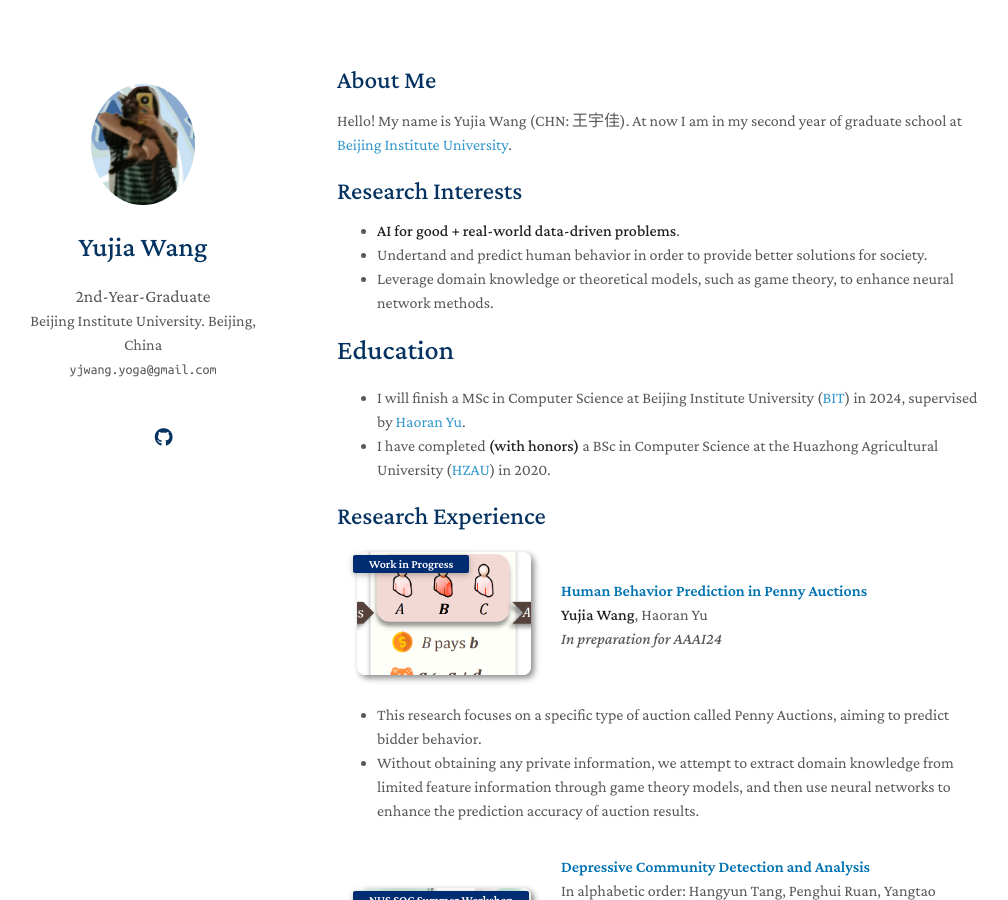
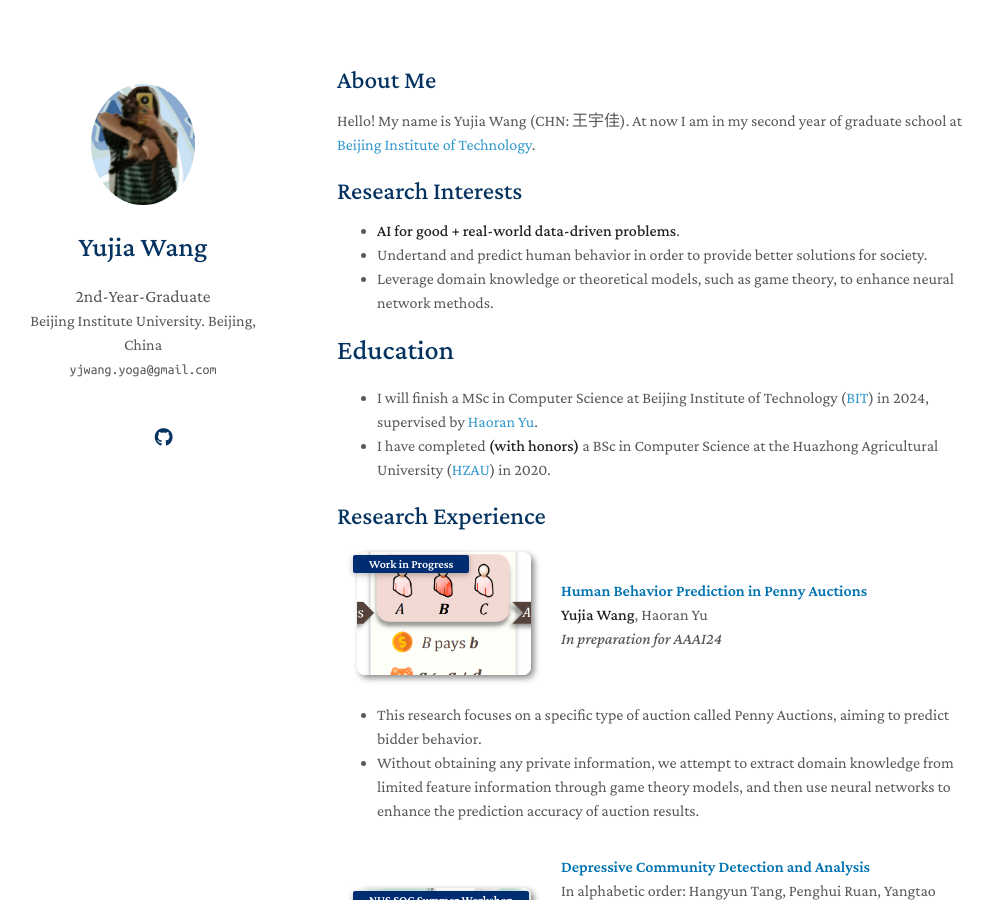
Before and after one commit to YogaWang7/YogaWang7.github.io, a Jekyll site: the page built from index.md, in a window 1280 px wide and 900 px high. Shown: the whole window, without its empty margins (133-1141 px from the left). Built offline with Jekyll 4.4.1, drawn with Linux system fonts in a browser that asks for light colours; nearby versions of some CDN libraries; a style sheet for code colours, icons or effects is not loaded; our own code applies the rules of GitHub Pages for plain Markdown files.

Commit message:
Update index.md

```diff
--- a/index.md
+++ b/index.md
@@ -4,7 +4,7 @@ layout: homepage
 
 ## About Me
 
-Hello! My name is Yujia Wang (CHN: 王宇佳). At now I am in my second year of graduate school at [Beijing Institute University](https://english.bit.edu.cn/).
+Hello! My name is Yujia Wang (CHN: 王宇佳). At now I am in my second year of graduate school at [Beijing Institute of Technology](https://english.bit.edu.cn/).
 
 ## Research Interests
 
@@ -14,7 +14,7 @@ Hello! My name is Yujia Wang (CHN: 王宇佳). At now I am in my second year of
 
 Education
 ======
-- I will finish a MSc in Computer Science at Beijing Institute University ([BIT](https://english.bit.edu.cn/)) in 2024, supervised by <a href = "https://scholar.google.com/citations?hl=en&user=-vZRFXgAAAAJ">Haoran Yu</a>.
+- I will finish a MSc in Computer Science at Beijing Institute of Technology ([BIT](https://english.bit.edu.cn/)) in 2024, supervised by <a href = "https://scholar.google.com/citations?hl=en&user=-vZRFXgAAAAJ">Haoran Yu</a>.
 - I have completed **(with honors)** a BSc in Computer Science at the Huazhong Agricultural University ([HZAU](http://www.hzau.edu.cn/en/HOME.htm)) in 2020.
 
 {% include_relative _includes/publications.md %}
```
